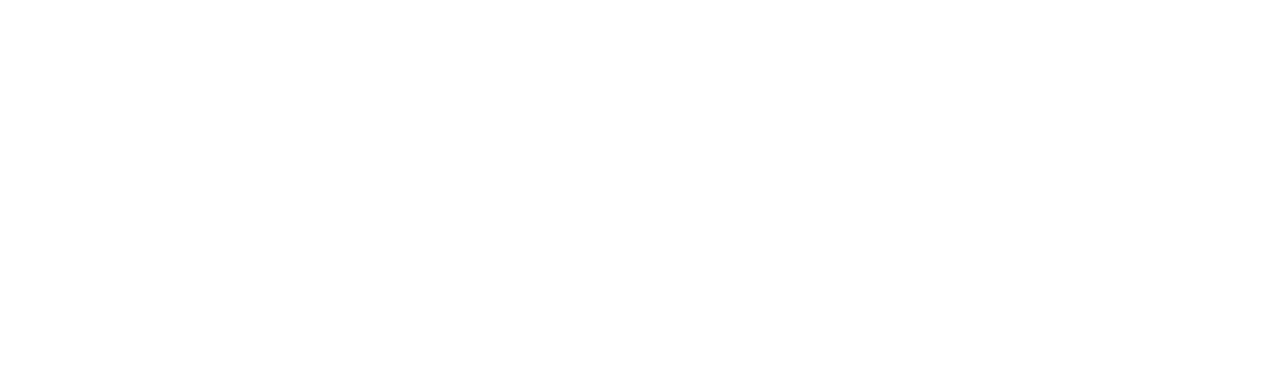
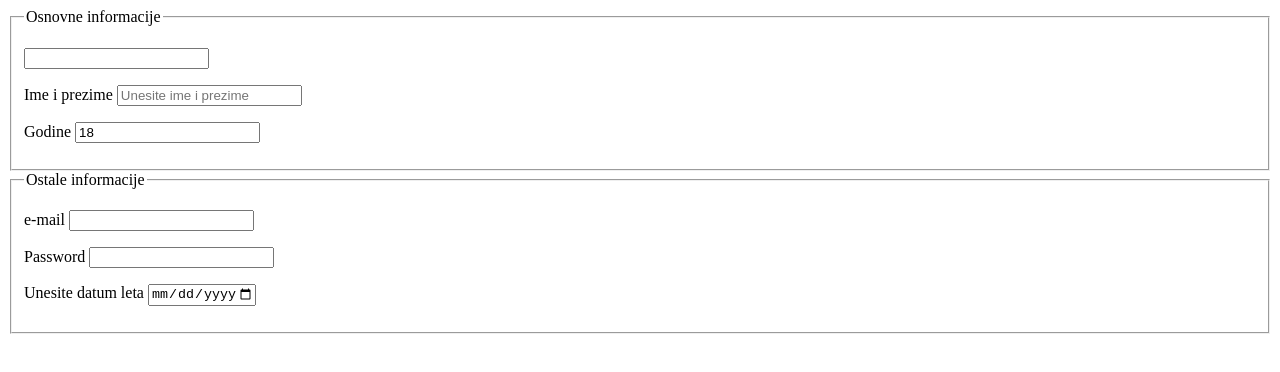
Before and after one commit to blalic/skolskiRad, a plain HTML site: page index.html in a window 1280 px wide. Drawn offline with Linux system fonts and the light colour scheme.

Commit message:
HTML forma

```diff
--- a/index.html
+++ b/index.html
@@ -6,6 +6,40 @@
     <title>Index</title>
 </head>
 <body>
+    <form>
+        <fieldset>
+            <legend>Osnovne informacije</legend>
 
+        <p>
+            <label for=""></label>
+            <input type="text">
+        </p>
+        <p>
+            <label>Ime i prezime</label>
+            <input type="text" placeholder="Unesite ime i prezime">
+        </p>
+        <p>
+            <label>Godine</label>
+            <input type="number" value="18" min="18" step="1">
+        </p>
+        </fieldset>
+
+        <fieldset>
+            <legend>Ostale informacije</legend>
+
+            <p>
+                <label>e-mail</label>
+                <input type="email">
+            </p>
+            <p>
+                <label>Password</label>
+                <input type="password">
+            </p>
+            <p>
+                <label>Unesite datum leta</label>
+                <input type="date" min="2020-12-01" max="2021-12-01" step="7">
+            </p>
+        </fieldset>
+    </form>
 </body>
 </html>
```
